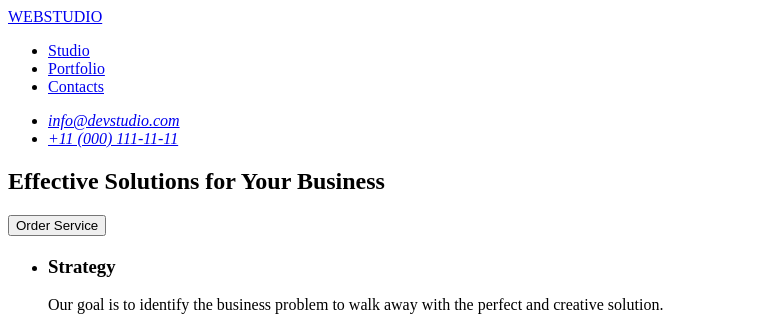
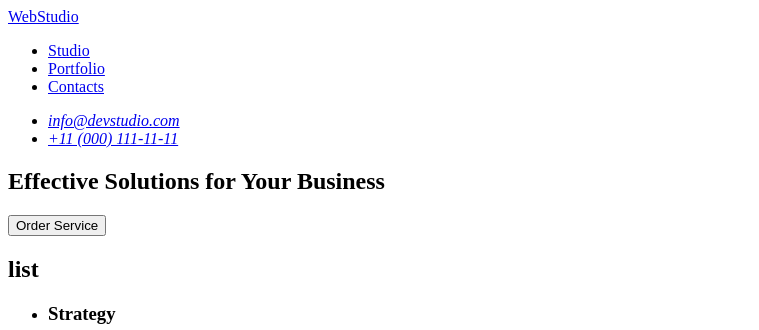
Before and after one commit to sorakazi/goit-markup-hw-01, a plain HTML site: page index.html in a window 1280 px wide. Shown: the top 330 px of the page, without its empty margins (0-759 px from the left). Drawn offline with Linux system fonts and the light colour scheme.

Commit message:
Update index.html

```diff
--- a/index.html
+++ b/index.html
@@ -7,7 +7,7 @@
   <body>
     <header>
       <nav>
-        <a href="./index.html">WEBSTUDIO</a>
+        <a href="./index.html">WebStudio</a>
         <ul>
           <li><a href="studio">Studio</a></li>
           <li><a href="portfolio">Portfolio</a></li>
@@ -28,7 +28,7 @@
         <button type="button">Order Service</button>
       </section>
       <section>
-        <h2></h2>
+        <h2>list</h2>
         <ul>
           <li>
             <h3>Strategy</h3>
@@ -121,7 +121,7 @@
       </section>
     </main>
     <footer>
-      <a href="./index.html">WEBSTUDIO</a>
+      <a href="./index.html">WebStudio</a>
       <p>
         A paragraph with content of Increase the flow of customers and sales for
         your business with digital marketing & growth solutions
```
